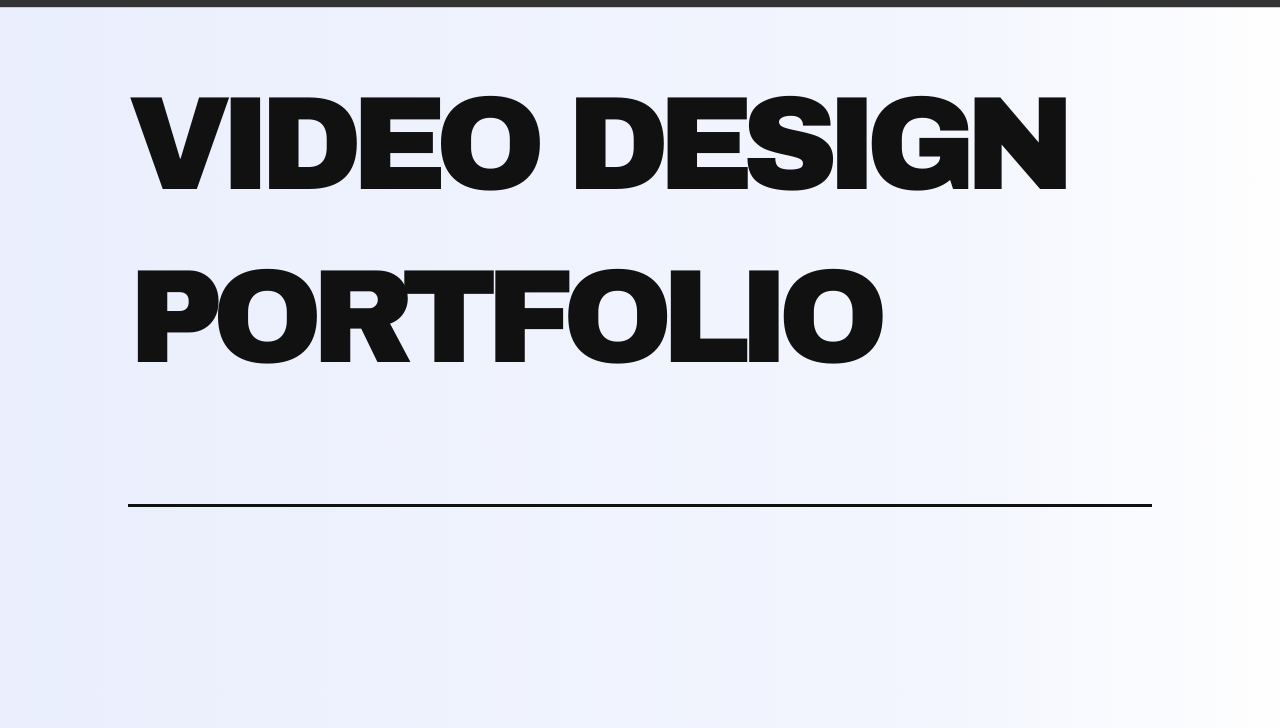
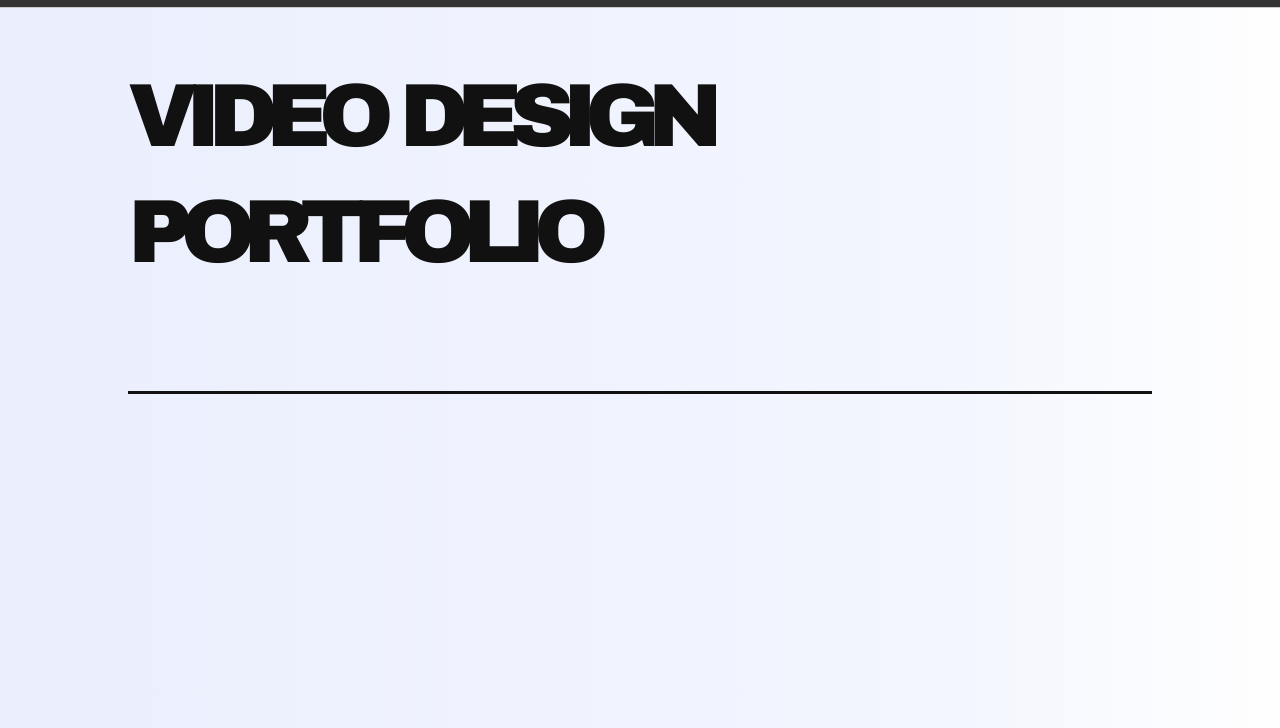
Before and after one commit to JslVideo/JslVideo.github.io, a plain HTML site: page index.html in a window 1280 px wide. Shown: the part 72-800 px from the top of the page. Drawn offline with nearby package versions, Linux system fonts and the light colour scheme; a web font is replaced by a local one.

Commit message:
최종본

```diff
--- a/css/main.css
+++ b/css/main.css
@@ -38,7 +38,12 @@ body {
   font-size: 1.6rem;
   line-height: 1.6;
   background: #6b8cf3;
-  background: linear-gradient(90deg, rgba(107, 140, 243, 0.14) 0%, rgba(178, 195, 249, 0.15) 74%, rgba(250, 250, 251, 0.15) 100%);
+  background: linear-gradient(
+    90deg,
+    rgba(107, 140, 243, 0.14) 0%,
+    rgba(178, 195, 249, 0.15) 74%,
+    rgba(250, 250, 251, 0.15) 100%
+  );
   color: #111;
 }
 /*img, iframe{vertical-align: top;}*/
@@ -125,7 +130,7 @@ header {
   height: 100%;
 }
 #main-visual .main-text p {
-  font-size: 10.4vw;
+  font-size: 7vw;
   padding-top: 5rem;
   /* 메인 텍스트 행간 조절 */
   line-height: 130%;
```
